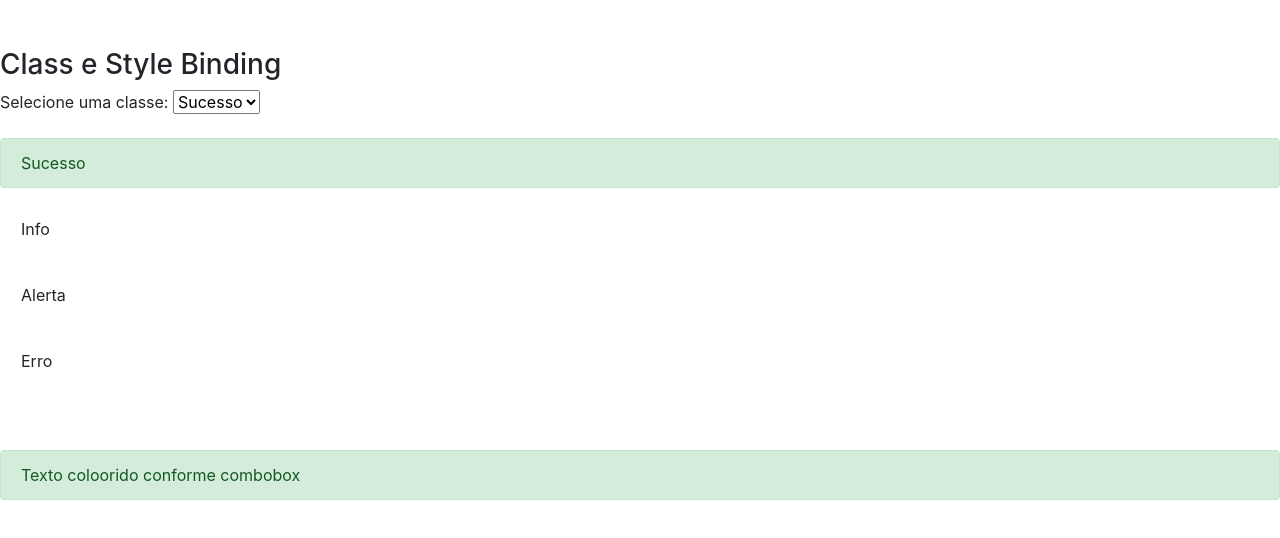
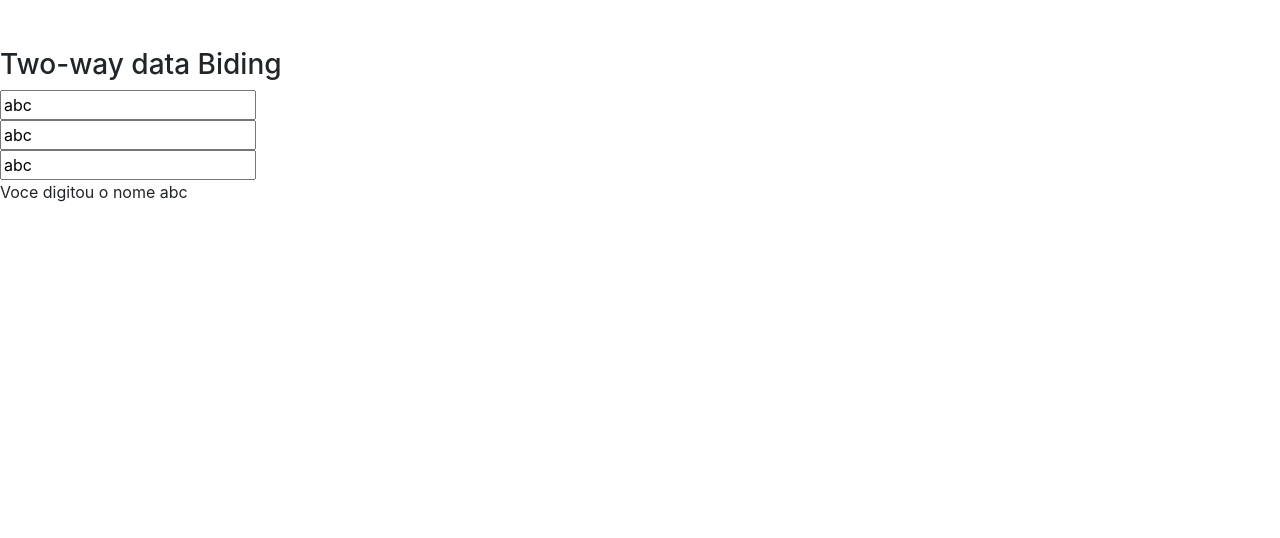
Before and after one commit to RodResq/angular-labs, an Angular app: page / in a window 1280 px wide. Shown: the top 538 px of the page. Built offline with nearby package versions, Linux system fonts and the light colour scheme.

Commit message:
two-way databind

```diff
--- a/src/app/app.module.ts
+++ b/src/app/app.module.ts
@@ -6,6 +6,7 @@ import { MeuPrimeiroComponent } from './meu-primeiro/meu-primeiro.component';
 import { MeuPrimeiro2Component } from './meu-primeiro2/meu-primeiro2.component';
 import {CursosModule} from './cursos/cursos.module';
 import { DataBidingComponent } from './data-biding/data-biding.component';
+import {FormsModule} from '@angular/forms';
 
 @NgModule({
   declarations: [
@@ -16,7 +17,8 @@ import { DataBidingComponent } from './data-biding/data-biding.component';
   ],
   imports: [
     BrowserModule,
-    CursosModule
+    CursosModule,
+    FormsModule
   ],
   providers: [],
   bootstrap: [AppComponent]
--- a/src/app/data-biding/data-biding.component.css
+++ b/src/app/data-biding/data-biding.component.css
@@ -0,0 +1,4 @@
+.highloght {
+  background-color: yellow;
+  font-weight: bold;
+}
--- a/src/app/data-biding/data-biding.component.html
+++ b/src/app/data-biding/data-biding.component.html
@@ -1,46 +1,104 @@
+<!--<section>-->
+<!--&lt;!&ndash;    <article>&ndash;&gt;-->
+<!--&lt;!&ndash;      <h3>Interpolation / interpolacao</h3>&ndash;&gt;-->
+<!--&lt;!&ndash;      <p>String rendereizada com interpolacao {{ url }}</p>&ndash;&gt;-->
+<!--&lt;!&ndash;      <p>Resultado de 1 + 1 =  {{ 1 + 1 }}</p>&ndash;&gt;-->
+<!--&lt;!&ndash;      <p>Resultado de 1 + 1 =  {{ 1 + 1 + getValor() }}</p>&ndash;&gt;-->
+<!--&lt;!&ndash;      <p>Expressoes Logicas Booleanas {{ cursoAngular && getCurtirCurso() }}</p>&ndash;&gt;-->
+<!--&lt;!&ndash;    </article>&ndash;&gt;-->
+
+<!--&lt;!&ndash;  <article>&ndash;&gt;-->
+<!--&lt;!&ndash;    <img src="{{ urlImage }}">&ndash;&gt;-->
+<!--&lt;!&ndash;    <img [src]="urlImage">&ndash;&gt;-->
+<!--&lt;!&ndash;  </article>&ndash;&gt;-->
+<!--  <br><br>-->
+<!--  <article>-->
+<!--    <h3>Class e Style Binding</h3>-->
+<!--    <div>-->
+<!--      Selecione uma classe:-->
+<!--      <select #classe (change)="0">-->
+<!--        <option value="alert-success">Sucesso</option>-->
+<!--        <option value="alert-info">Info</option>-->
+<!--        <option value="alert-warning">Alerta</option>-->
+<!--        <option value="alert-danger">Erro</option>-->
+<!--      </select>-->
+<!--      <br><br>-->
+<!--      <div class="alert" role="alert"-->
+<!--        [class.alert-success]="classe.value == 'alert-success'">Sucesso</div>-->
+<!--      <div class="alert" role="alert"-->
+<!--        [class.alert-info]="classe.value == 'alert-info'">Info</div>-->
+<!--      <div class="alert" role="alert"-->
+<!--        [class.alert-warning]="classe.value == 'alert-warning'">Alerta</div>-->
+<!--      <div class="alert" role="alert"-->
+<!--        [class.alert-danger]="classe.value == 'alert-danger'">Erro</div>-->
+<!--    </div>-->
+<!--    <br><br>-->
+<!--    <div class="alert {{ classe.value }}" role="alert">-->
+<!--      Texto coloorido conforme combobox-->
+<!--    </div>-->
+<!--    <br><br>-->
+<!--    <div class="alert alert-danger" role="alert"-->
+<!--      [style.display]="classe.value == 'alert-danger' ? 'block': 'none'">-->
+<!--      Texto So aparece em caso de error-->
+<!--    </div>-->
+
+<!--  </article>-->
+<!--</section>-->
+
+<!--<section>-->
+<!--  &lt;!&ndash;    <article>&ndash;&gt;-->
+<!--  &lt;!&ndash;      <h3>Interpolation / interpolacao</h3>&ndash;&gt;-->
+<!--  &lt;!&ndash;      <p>String rendereizada com interpolacao {{ url }}</p>&ndash;&gt;-->
+<!--  &lt;!&ndash;      <p>Resultado de 1 + 1 =  {{ 1 + 1 }}</p>&ndash;&gt;-->
+<!--  &lt;!&ndash;      <p>Resultado de 1 + 1 =  {{ 1 + 1 + getValor() }}</p>&ndash;&gt;-->
+<!--  &lt;!&ndash;      <p>Expressoes Logicas Booleanas {{ cursoAngular && getCurtirCurso() }}</p>&ndash;&gt;-->
+<!--  &lt;!&ndash;    </article>&ndash;&gt;-->
+
+<!--  &lt;!&ndash;  <article>&ndash;&gt;-->
+<!--  &lt;!&ndash;    <img src="{{ urlImage }}">&ndash;&gt;-->
+<!--  &lt;!&ndash;    <img [src]="urlImage">&ndash;&gt;-->
+<!--  &lt;!&ndash;  </article>&ndash;&gt;-->
+<!--  <br><br>-->
+<!--  <article>-->
+<!--    <h3>Event Biding</h3>-->
+<!--    <div>-->
+<!--      <button-->
+<!--        (click)="botaoClicado()"-->
+<!--        (keyup.enter)="salvarValor(campoInput.value)"-->
+<!--        (blur)="salvarValor(campoInput.value)"-->
+<!--        #campoInput-->
+
+<!--        class="btn btn-primary">-->
+<!--        Me click</button>-->
+<!--      <br><br>-->
+<!--      <input type="text" (keyup)="onkeyUp($event)">-->
+<!--      <P>Valor Digitado: {{ valorAtual }}</P>-->
+<!--      <P>Valor Salvo: {{ valorSalvo }}</P>-->
+<!--    </div>-->
+<!--    <br><br>-->
+<!--    <span-->
+<!--      (mouseover)="onMouseOver()"-->
+<!--      (mouseout)="onMouseOverOut()"-->
+<!--      [class.highloght]="isMouseOver"-->
+<!--    >Passe o mouse em min!</span>-->
+<!--  </article>-->
+<!--</section>-->
 <section>
-<!--    <article>-->
-<!--      <h3>Interpolation / interpolacao</h3>-->
-<!--      <p>String rendereizada com interpolacao {{ url }}</p>-->
-<!--      <p>Resultado de 1 + 1 =  {{ 1 + 1 }}</p>-->
-<!--      <p>Resultado de 1 + 1 =  {{ 1 + 1 + getValor() }}</p>-->
-<!--      <p>Expressoes Logicas Booleanas {{ cursoAngular && getCurtirCurso() }}</p>-->
-<!--    </article>-->
-
-<!--  <article>-->
-<!--    <img src="{{ urlImage }}">-->
-<!--    <img [src]="urlImage">-->
-<!--  </article>-->
   <br><br>
   <article>
-    <h3>Class e Style Binding</h3>
+    <h3>Two-way data Biding</h3>
     <div>
-      Selecione uma classe:
-      <select #classe (change)="0">
-        <option value="alert-success">Sucesso</option>
-        <option value="alert-info">Info</option>
-        <option value="alert-warning">Alerta</option>
-        <option value="alert-danger">Erro</option>
-      </select>
-      <br><br>
-      <div class="alert" role="alert"
-        [class.alert-success]="classe.value == 'alert-success'">Sucesso</div>
-      <div class="alert" role="alert"
-        [class.alert-info]="classe.value == 'alert-info'">Info</div>
-      <div class="alert" role="alert"
-        [class.alert-warning]="classe.value == 'alert-warning'">Alerta</div>
-      <div class="alert" role="alert"
-        [class.alert-danger]="classe.value == 'alert-danger'">Erro</div>
+      <input type="text"
+        [value]="nome" (input)="nome = $event.target.value" />
+      <br>
+      <input type="text"
+             [ngModel]="nome"
+             (ngModelChange)="nome = $event"
+      />
+      <br>
+      <input type="text"
+        [(ngModel)]="nome" />
+      <p>Voce digitou o nome {{ nome }}</p>
     </div>
-    <br><br>
-    <div class="alert {{ classe.value }}" role="alert">
-      Texto coloorido conforme combobox
-    </div>
-    <br><br>
-    <div class="alert alert-danger" role="alert"
-      [style.display]="classe.value == 'alert-danger' ? 'block': 'none'">
-      Texto So aparece em caso de error
-    </div>
-
   </article>
 </section>
--- a/src/app/data-biding/data-biding.component.ts
+++ b/src/app/data-biding/data-biding.component.ts
@@ -3,13 +3,28 @@ import { Component, OnInit } from '@angular/core';
 @Component({
   selector: 'app-data-biding',
   templateUrl: './data-biding.component.html',
-  styleUrls: ['./data-biding.component.css']
+  styles: [
+    `
+      .highloght {
+        background-color: yellow;
+        font-weight: bold;
+      }
+    `
+  ]
 })
 export class DataBidingComponent implements OnInit {
 
   url: string = 'http:///loaine.training'
   cursoAngular: boolean = true;
   urlImage: string = 'http://lorempixel.com/400/200/nature/';
+
+  valorAtual: string = '';
+
+  valorSalvo: string = '';
+
+  isMouseOver: boolean = false;
+
+  nome: string = 'abc';
 
   constructor() { }
 
@@ -23,4 +38,25 @@ export class DataBidingComponent implements OnInit {
   getCurtirCurso() {
     return true;
   }
+
+  botaoClicado() {
+    alert("Me click!")
+  }
+
+  onkeyUp(event: KeyboardEvent) {
+    console.log((<HTMLInputElement>event.target).value);
+    this.valorAtual = (<HTMLInputElement>event.target).value;
+  }
+
+  salvarValor(value: any) {
+    this.valorSalvo = value
+  }
+
+  onMouseOver() {
+    this.isMouseOver = !this.isMouseOver;
+  }
+
+  onMouseOverOut() {
+    this.isMouseOver = !this.isMouseOver;
+  }
 }
```
